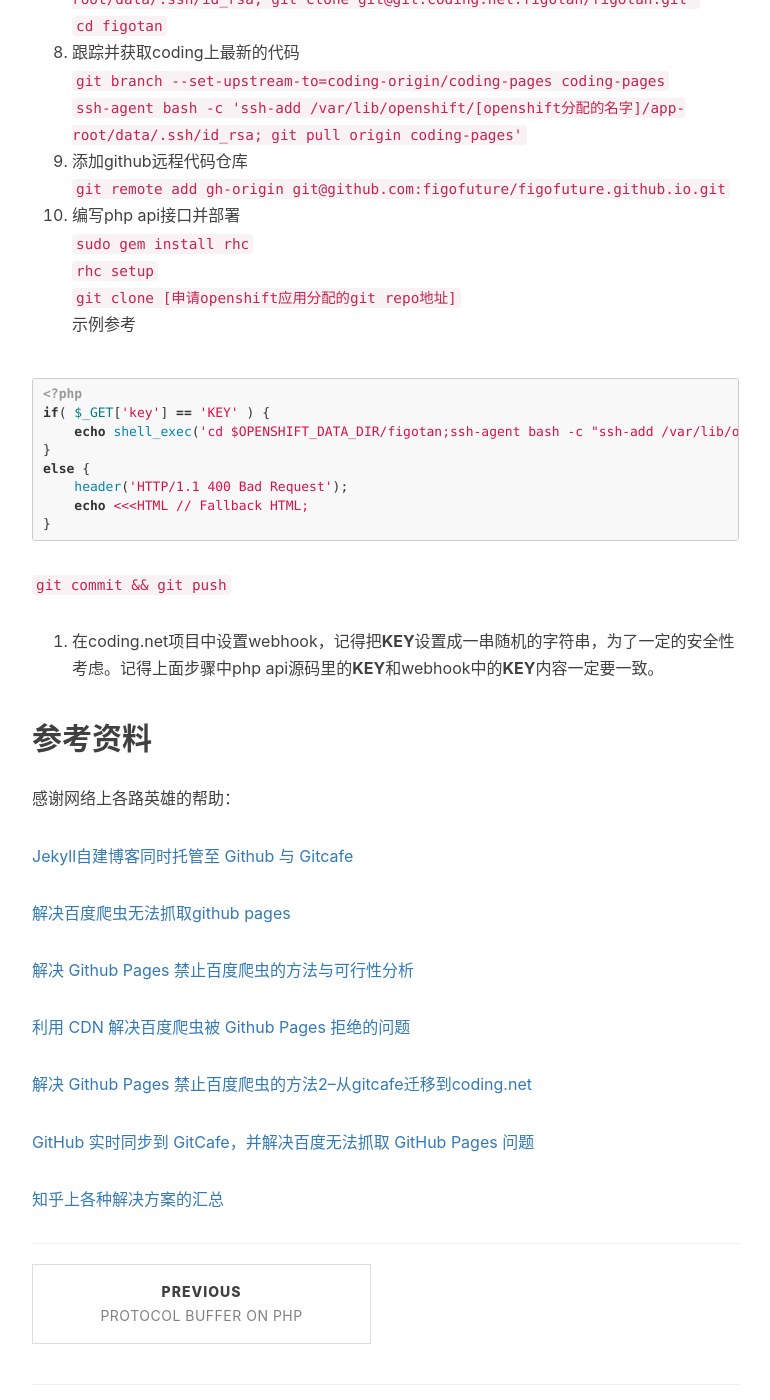
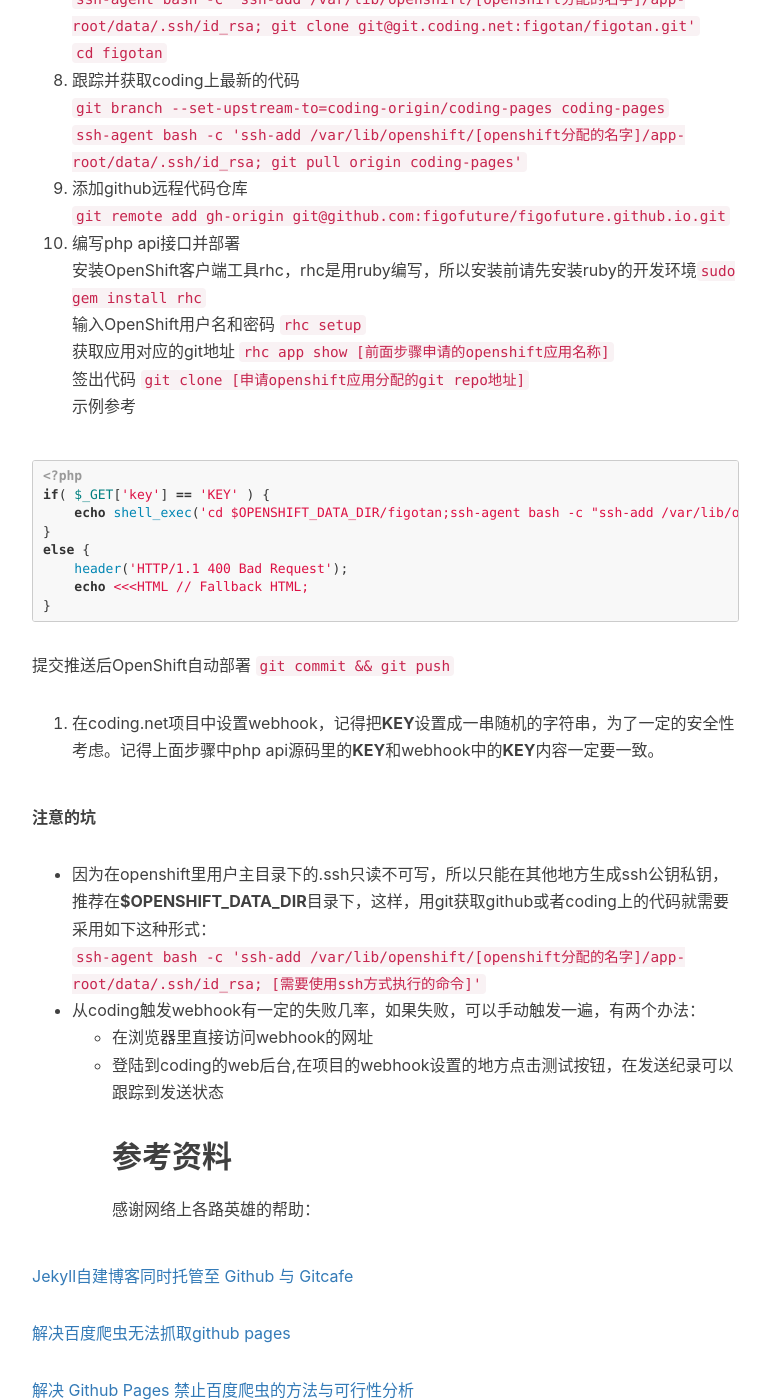
Before and after one commit to figofuture/figofuture.github.io, a Jekyll site: the page built from _posts/2016-03-29-how-to-speed-up-your-blog-using-duplex-git-pages.markdown, in a window 1280 px wide and 1400 px high, scrolled down 6918 px. Shown: the whole window, without its empty margins (233-1003 px from the left). Built offline with Jekyll 4.4.1, drawn with Linux system fonts in a browser that asks for light colours; nearby versions of some CDN libraries; comment, search, counter and statistics services are not loaded; some of the changed text lies outside the part shown.

Commit message:
add something issues about webhook and openshift

````diff
--- a/_posts/2016-03-29-how-to-speed-up-your-blog-using-duplex-git-pages.markdown
+++ b/_posts/2016-03-29-how-to-speed-up-your-blog-using-duplex-git-pages.markdown
@@ -126,12 +126,12 @@ tags:
 
 #### 自动化部署方案
 如果以上方法你觉得麻烦，其实还有一种自动化的repo同步方案，详见[利用webhook自动同步不同repo之间的代码](https://www.ze3kr.com/2015/08/github-sync-to-gitcafe/)
-这里整理如下：
+这里笔者做了一些整理和注意的坑，如下：
 1. 注册[openshift](https://www.openshift.com)；
-2. 添加一个应用，根据熟悉的语言选择平台，这里选5.4，设置域名和应用名；
+2. 添加一个应用，根据熟悉的语言选择平台，这里选PHP5.4，设置域名和应用名。也可以使用OpenShift提供的客户端工具(rhc)来创建应用，具体的使用可以参考[OpenShift的官方文档](https://developers.openshift.com/getting-started/osx.html)；
 3. 本地生成ssh公钥私钥，将公钥导入注册的应用；
 4. ssh访问应用；
-5. 在openshift的应用上生成ssh公钥私钥，注意~/.ssh/下无写权限，所以将公钥私钥生成到$OPENSHIFT_DATA_DIR目录下；
+5. 在openshift的应用上生成ssh公钥私钥，注意~/.ssh/下无写权限，所以将公钥私钥生成到**$OPENSHIFT_DATA_DIR**目录下；
 6. 将公钥分别导入到[github](https://github.com)和[coding](https://coding.net)的账户下；
 7. 从coding签出最新的代码
 `cd $OPENSHIFT_DATA_DIR`
@@ -143,9 +143,10 @@ tags:
 9. 添加github远程代码仓库
 `git remote add gh-origin git@github.com:figofuture/figofuture.github.io.git`
 10. 编写php api接口并部署
-`sudo gem install rhc`
-`rhc setup`
-`git clone [申请openshift应用分配的git repo地址]`
+安装OpenShift客户端工具rhc，rhc是用ruby编写，所以安装前请先安装ruby的开发环境`sudo gem install rhc`
+输入OpenShift用户名和密码 `rhc setup`
+获取应用对应的git地址 `rhc app show [前面步骤申请的openshift应用名称]`
+签出代码 `git clone [申请openshift应用分配的git repo地址]`
 示例参考
 
 ```php
@@ -161,9 +162,16 @@ HTML;
 }
 ```
 
-`git commit && git push`
+提交推送后OpenShift自动部署 `git commit && git push`
 11. 在coding.net项目中设置webhook，记得把**KEY**设置成一串随机的字符串，为了一定的安全性考虑。记得上面步骤中php api源码里的**KEY**和webhook中的**KEY**内容一定要一致。
 
+**注意的坑**
+
+* 因为在openshift里用户主目录下的.ssh只读不可写，所以只能在其他地方生成ssh公钥私钥，推荐在**$OPENSHIFT_DATA_DIR**目录下，这样，用git获取github或者coding上的代码就需要采用如下这种形式：
+`ssh-agent bash -c 'ssh-add /var/lib/openshift/[openshift分配的名字]/app-root/data/.ssh/id_rsa; [需要使用ssh方式执行的命令]'`
+* 从coding触发webhook有一定的失败几率，如果失败，可以手动触发一遍，有两个办法：
+    - 在浏览器里直接访问webhook的网址
+    - 登陆到coding的web后台,在项目的webhook设置的地方点击测试按钮，在发送纪录可以跟踪到发送状态
 ## 参考资料
 感谢网络上各路英雄的帮助：
 
````
